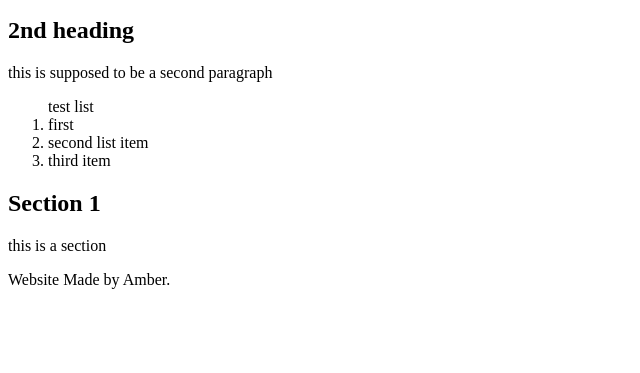
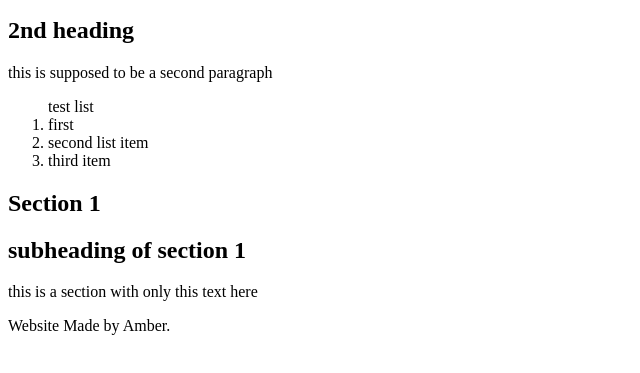
Before and after one commit to ca-amber/new-day-new-way, a plain HTML site: page index.html in a window 1280 px wide. Shown: the part 101-474 px from the top of the page, without its empty margins (0-640 px from the left). Drawn offline with Linux system fonts and the light colour scheme.

Commit message:
update 1525

```diff
--- a/index.html
+++ b/index.html
@@ -11,6 +11,7 @@
         <p> this is a paragraph</p>
     </header>
         <h2> 2nd heading </h2>
+        <!--think I kind of sort of got it-->
         <p> this is supposed to be a second paragraph </p>
             <ol>test list
                 <li>first</li>
@@ -19,7 +20,8 @@
             </ol>
         <section>
             <h1>Section 1</h1>
-            <p>this is a section</p>
+            <h2>subheading of section 1</h2>
+            <p>this is a section with only this text here</p>
         </section>
 
         <footer>
```
